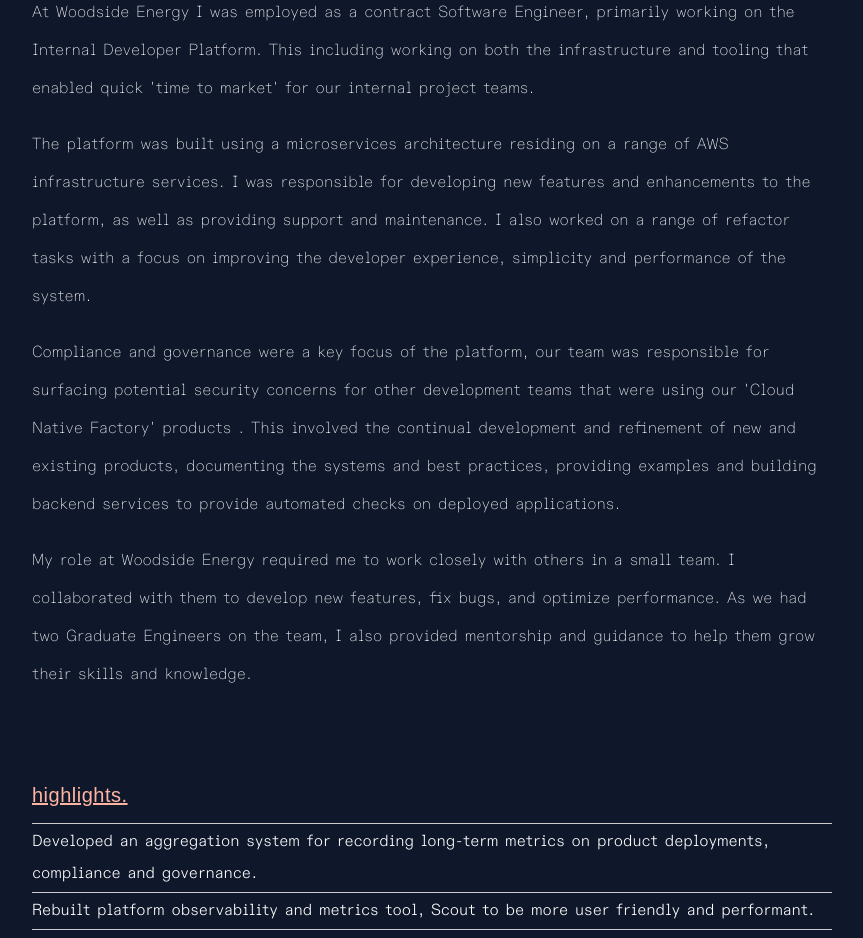
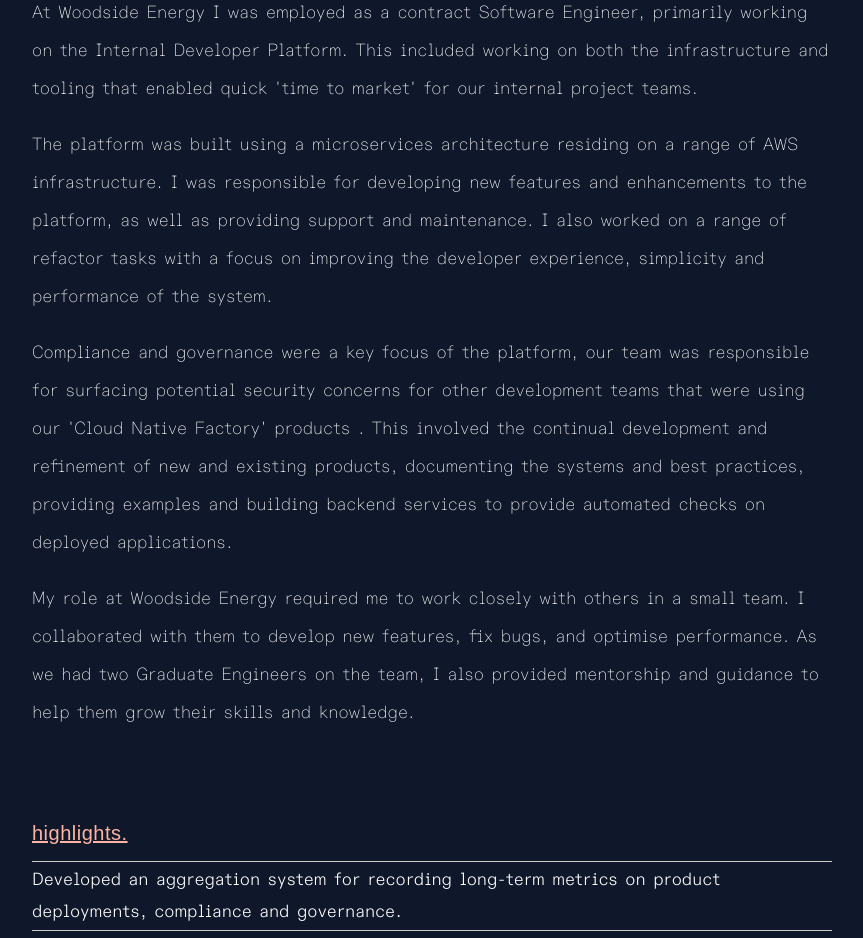
Before and after one commit to daveholst/portfolio-3, a SvelteKit app: page /projects in a window 1280 px wide. Shown: the part 160-1098 px from the top of the page, without its empty margins (208-1071 px from the left). Built offline with nearby package versions, Linux system fonts and the light colour scheme.

Commit message:
typos, visual tweaks.

```diff
--- a/src/components/ProjectCard/ProjectCard.svelte
+++ b/src/components/ProjectCard/ProjectCard.svelte
@@ -46,13 +46,17 @@
     }
     li {
         font-family: var(--fonts-mono);
-        font-weight: 300;
+        font-weight: 400;
         font-size: var(--fontsize-xs);
         padding-top: 2px;
         padding-bottom: 2px;
         line-height: 32px;
         list-style: none;
         border-bottom: 1px solid #ccc;
+    }
+
+    li.dark {
+        font-weight: 300;
     }
 
     li:first-of-type {
--- a/src/data/projects.ts
+++ b/src/data/projects.ts
@@ -12,10 +12,10 @@
     {
         title: 'Woodside Energy.',
         description: [
-            "At Woodside Energy I was employed as a contract Software Engineer, primarily working on the Internal Developer Platform. This including working on both the infrastructure and tooling that enabled quick 'time to market' for our internal project teams.",
-            'The platform was built using a microservices architecture residing on a range of AWS infrastructure services. I was responsible for developing new features and enhancements to the platform, as well as providing support and maintenance. I also worked on a range of refactor tasks with a focus on improving the developer experience, simplicity and performance of the system.',
+            "At Woodside Energy I was employed as a contract Software Engineer, primarily working on the Internal Developer Platform. This included working on both the infrastructure and tooling that enabled quick 'time to market' for our internal project teams.",
+            'The platform was built using a microservices architecture residing on a range of AWS infrastructure. I was responsible for developing new features and enhancements to the platform, as well as providing support and maintenance. I also worked on a range of refactor tasks with a focus on improving the developer experience, simplicity and performance of the system.',
             "Compliance and governance were a key focus of the platform, our team was responsible for surfacing potential security concerns for other development teams that were using our 'Cloud Native Factory' products . This involved the continual development and refinement of new and existing products, documenting the systems and best practices, providing examples and building backend services to provide automated checks on deployed applications.",
-            'My role at Woodside Energy required me to work closely with others in a small team. I collaborated with them to develop new features, fix bugs, and optimize performance. As we had two Graduate Engineers on the team, I also provided mentorship and guidance to help them grow their skills and knowledge.',
+            'My role at Woodside Energy required me to work closely with others in a small team. I collaborated with them to develop new features, fix bugs, and optimise performance. As we had two Graduate Engineers on the team, I also provided mentorship and guidance to help them grow their skills and knowledge.',
         ],
         keyAchievements: [
             'Developed an aggregation system for recording long-term metrics on product deployments, compliance and governance.',
--- a/src/routes/+layout.svelte
+++ b/src/routes/+layout.svelte
@@ -77,6 +77,8 @@
         margin: 0;
         -webkit-font-smoothing: antialiased;
         -moz-osx-font-smoothing: antialiased;
+        /* TODO - work out how to hook this into a dark mode toggle. It has to be simple xD */
+        background-color: var(--background-dark);
     }
     .body-wrapper {
         background-color: var(--background-light);
@@ -103,7 +105,7 @@
 
     :global(p.dark) {
         color: var(--text-dark);
-        font-weight: 100;
+        font-weight: 200;
     }
     /* Global Tokens */
     :root {
@@ -114,6 +116,7 @@
 
         --text-light: #000;
         --text-dark: #fff;
+
         --background-light: #e2e8f0; /* slate-200 */
         --background-dark: #0f172a; /* slate-800 */
 
@@ -124,7 +127,7 @@
         --space-lg: 2rem;
         --space-xl: 2.5rem;
 
-        --fontsize-xs: 1rem;
+        --fontsize-xs: 1.1rem;
         --fontsize-sm: 1.25rem;
         --fontsize-md: 1.75rem;
         --fontsize-lg: 1.9rem;
@@ -132,9 +135,6 @@
 
         --fonts-sans: Arial, Helvetica, sans-serif;
         --fonts-serif: 'Lora', 'Times New Roman', Times, serif;
-        /* --fonts-mono: 'Fira Code', monospace; */
-        /* I know this isn't a mono font, dont @ me */
-        /* --fonts-mono: Agave, arial; */
         --fonts-mono: 'semi_var', arial, monospace;
     }
 </style>
```
